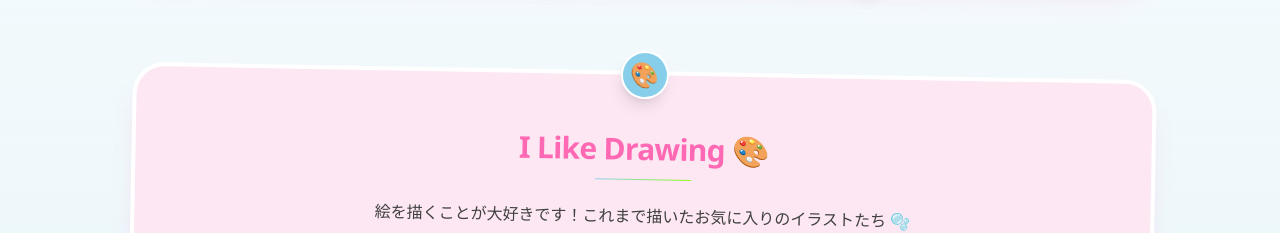
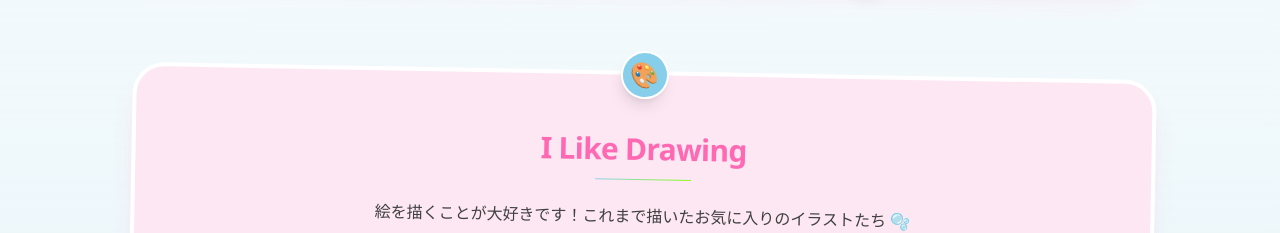
Before and after one commit to satsumaimo-chamcham555/my-portfolio, a Next.js app: page / in a window 1280 px wide. Shown: the part 2140-2373 px from the top of the page. Built offline with nearby package versions, Linux system fonts and the light colour scheme.

Commit message:
fix: move image next to name

```diff
--- a/app/page.js
+++ b/app/page.js
@@ -238,7 +238,7 @@ export default function Home() {
           <div className="absolute bottom-10 right-[-1rem] z-20 cursor-default rounded-full bg-white px-3 py-1 text-[11px] font-black tracking-wider text-skyaccent shadow-lg rotate-[-15deg] border-2 border-skyaccent/30 transition-transform hover:scale-125">CUTE!</div>
 
           <h2 className="mb-3 text-center text-3xl font-bold tracking-tight text-hotpink">
-            I Like Drawing 🎨
+            I Like Drawing
           </h2>
           <div className="accent-divider-sky mx-auto mb-6" />
           <p className="mb-12 text-center text-neutral-700">
```
